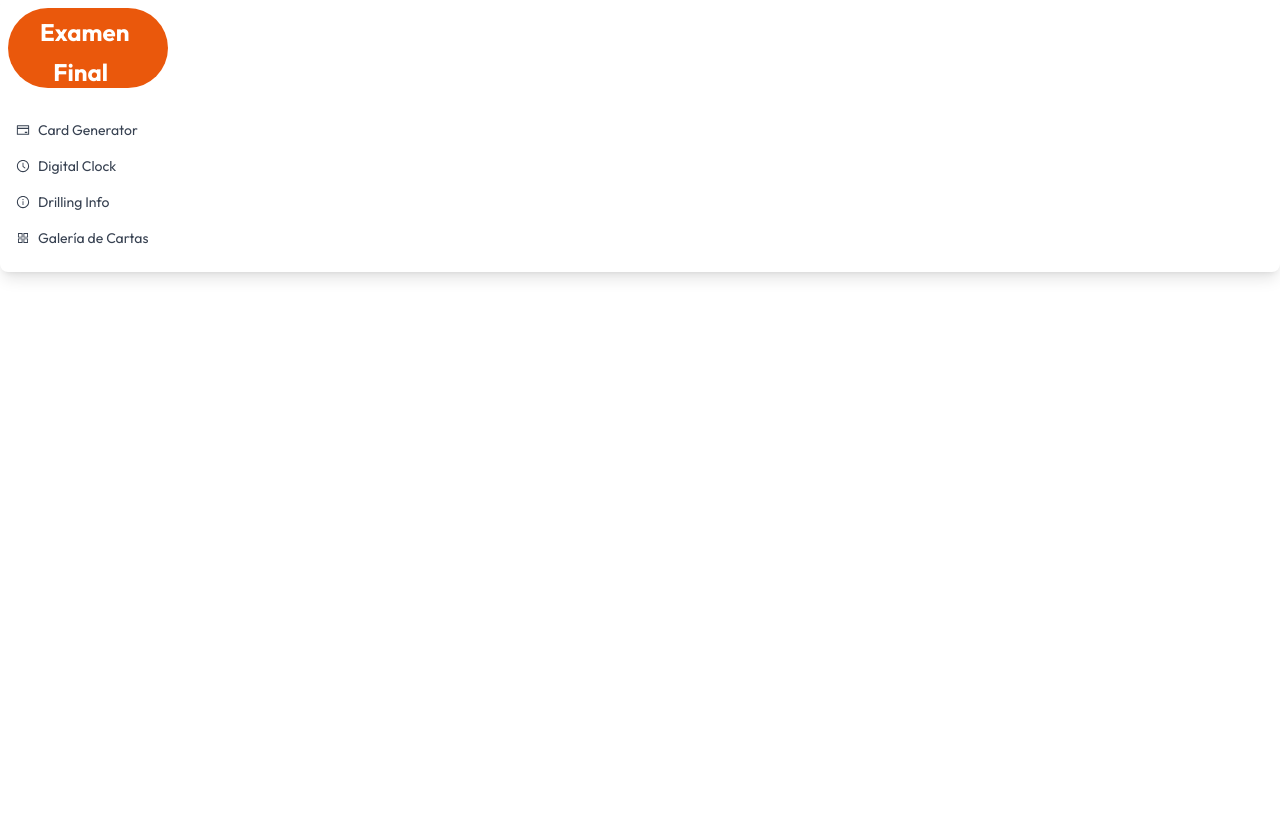
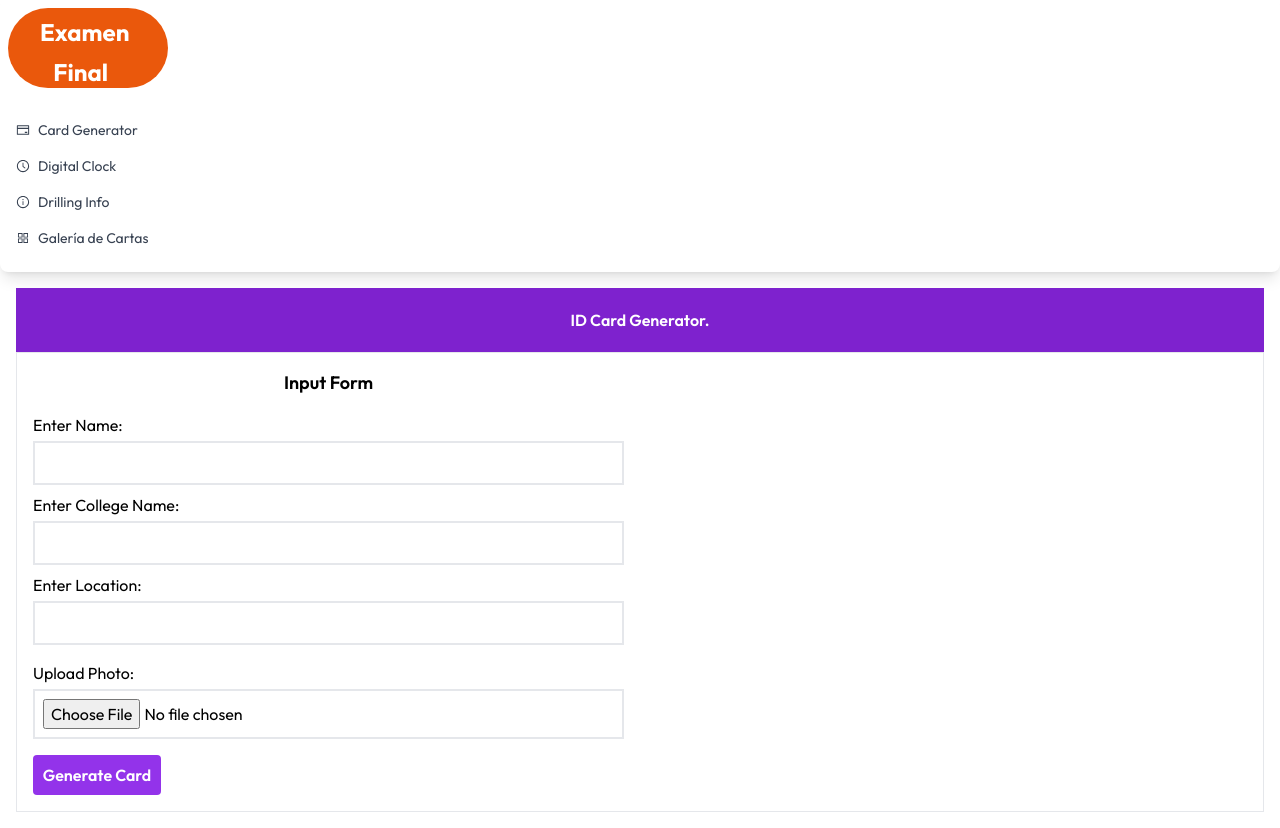
Before and after one commit to Carlosdev08/examenfinal, a Next.js app: page /cardgenerator in a window 1280 px wide. Before the commit the page ends 800 px from the top, so only its background shows below. Built offline with nearby package versions, Linux system fonts and the light colour scheme.

Commit message:
add card

```diff
--- a/package.json
+++ b/package.json
@@ -9,6 +9,7 @@
     "lint": "next lint"
   },
   "dependencies": {
+    "lucide-react": "^0.343.0",
     "next": "14.1.0",
     "react": "^18",
     "react-dom": "^18",
--- a/src/app/cardgenerator/page.js
+++ b/src/app/cardgenerator/page.js
@@ -1,9 +1,10 @@
+import CardGenerator from 'examenfinal/components/CardGenerator'
 import React from 'react'
 
 const page = () => {
   return (
     <div>
-
+    <CardGenerator />
     </div>
   )
 }
--- a/src/components/CardGenerator.jsx
+++ b/src/components/CardGenerator.jsx
@@ -1,7 +1,8 @@
-
 
 "use client"
 import React, {useState} from 'react'
+import Image from 'next/image'
+import { UserRound } from 'lucide-react'
 
 const CardGenerator = () => {
 
@@ -10,6 +11,7 @@ const CardGenerator = () => {
     const [location, setLocation] = useState('');
     const [card, setCard] = useState(null);
     const [image, setImage] = useState('');
+
 
     const generateCard = () => {
 
@@ -22,13 +24,15 @@ const CardGenerator = () => {
             reader.onload = (e) => {
                 setImage(e.target.result);
             };
+            reader.readAsDataURL(file);
         }
     }
   return (
     <div className=" mx-auto p-4 bg-origin-border font-outfit">
+        <h2 className='text-center bg-purple-700 font-outfit font-semibold text-white p-5' >ID Card Generator.</h2>
     <div className="flex justify-between border">
       <div className="w-1/2 p-4">
-        <h2 className="text-lg font-semibold mb-4 text-center flex items-center justify-center">ID Card Generator.
+        <h2 className="text-lg font-semibold mb-4 text-center flex items-center justify-center">Input Form
 </h2>
         <div className="mb-2">
           <label className="block mb-1">Enter Name:</label>
@@ -62,18 +66,28 @@ const CardGenerator = () => {
         </div>
         <button
           onClick={generateCard}
-          className="w-full bg-purple-600  p-2 rounded"
+          className="w-32 text-white font-outfit font-semibold bg-purple-600  p-2 rounded"
         >
           Generate Card
         </button>
       </div>
 {card && (
-        <div className="w-1/2 p-4">
-          <h2 className="text-lg font-semibold mb-4">Generated Card</h2>
-          <div className="border-2 p-4">
+  <div className="w-1/2 p-4 border border-collapse border-spacing-11  bg-{#cccc} ">
+    <h2 className="text-lg font-semibold mb-10 text-center">Generated Card</h2>
+    <div className="border-2 p-4 flex flex-row items-center">
+      <div style={{
+        backgroundImage: `url(${card.image})`,
+        backgroundSize: 'cover',
+        width: '200px',
+        height: '200px'
+      }}>
+        <UserRound size={100} color="bg-transpàrent" />
+      </div>
+      <div className="ml-4">
         <p><strong>Name:</strong> {card.name}</p>
         <p><strong>College Name:</strong> {card.collegeName}</p>
         <p><strong>Location:</strong> {card.location}</p>
+      </div>
     </div>
   </div>
 )}
```
Also changed, not shown: 1 other file (tests, documents, lock files or other folders). Lines whose indentation alone changed are shown as unchanged.
